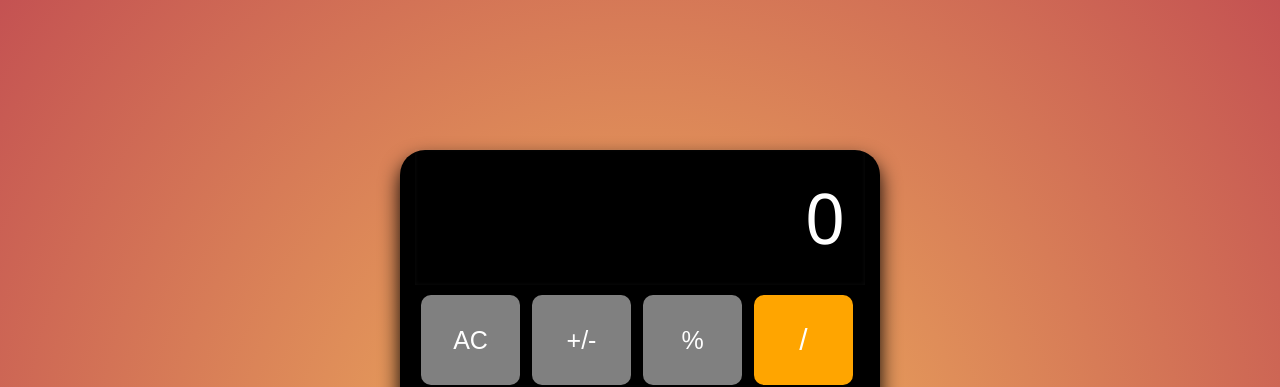
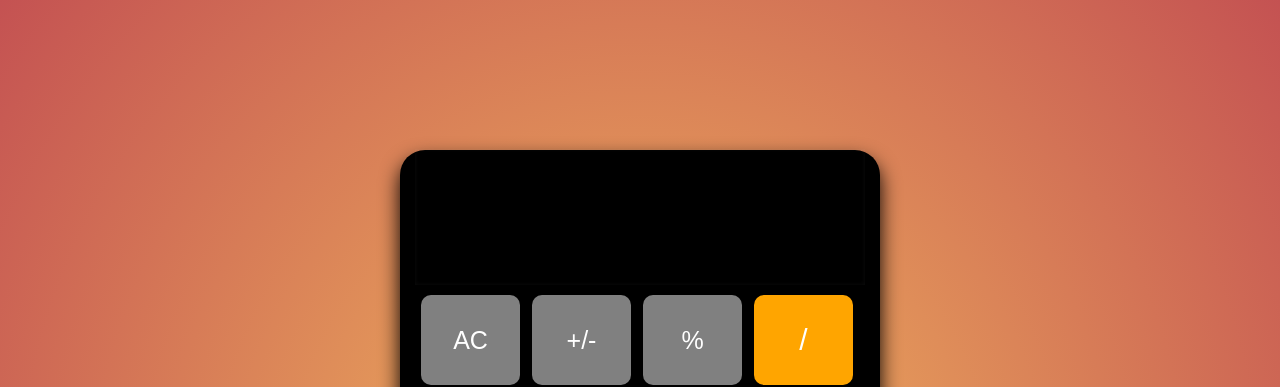
Before and after one commit to SoftEngX/calculator, a plain HTML site: page index.html in a window 1280 px wide. Shown: the top 387 px of the page. Drawn offline with Linux system fonts and the light colour scheme.

Commit message:
Change color

```diff
--- a/css/styles.css
+++ b/css/styles.css
@@ -28,7 +28,8 @@ body {
 }
 
 .display {
-  color: #fff;
+  /* color: #fff; */
+  color: black;
   font-size: 70px;
   text-align: end;
   padding: 20px;
```
